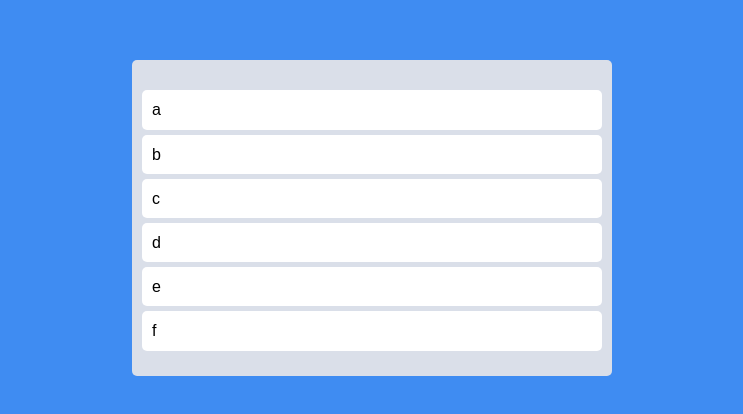
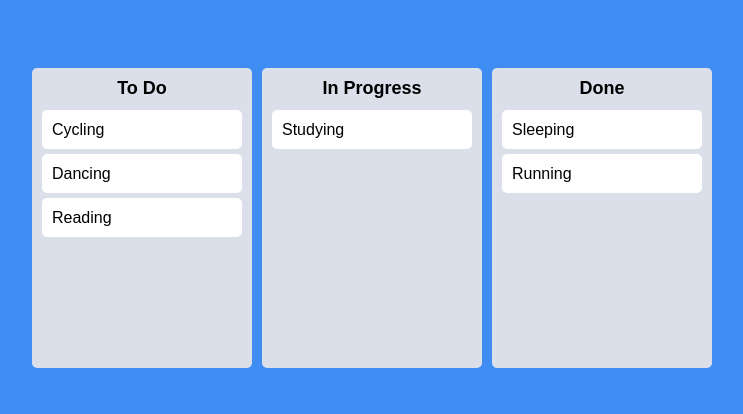
Before and after one commit to ellienori/react-master, a React (Create React App) app: page / in a window 1280 px wide. Shown: the part 182-596 px from the top of the page, without its empty margins (268-1011 px from the left). Built offline with nearby package versions, Linux system fonts and the light colour scheme.

Commit message:
#6 multiboard

```diff
--- a/src/App.tsx
+++ b/src/App.tsx
@@ -1,10 +1,13 @@
-import { DragDropContext, Draggable, Droppable } from "react-beautiful-dnd";
+import { DragDropContext, DropResult } from "react-beautiful-dnd";
 import styled from "styled-components";
+import { useRecoilState } from 'recoil';
+import { toDoState } from './atoms';
+import Board from "./Components/Board";
 
 const Wrapper = styled.div`
   display: flex;
-  max-width: 480px;
-  width: 100%;
+  max-width: 680px;
+  width: 100vw;
   margin: 0 auto;
   justify-content: center;
   align-items: center;
@@ -12,57 +15,39 @@
 `;
 
 const Boards = styled.div`
-  display: grid;
+  display: flex;
+  justify-content: center;
+  align-items: flex-start;
   width: 100%;
-  grid-template-columns: repeat(1, 1fr);
+  gap: 10px;
 `;
 
-const Board = styled.div`
-  padding: 20px 10px;
-  padding-top: 30px;
-  background-color: ${(props) => props.theme.boardColor};
-  border-radius: 5px;
-  min-height: 200px;
-`;
-
-const Card = styled.div`
-  border-radius: 5px;
-  margin-bottom: 5px;
-  padding: 10px 10px;
-  background-color: ${(props) => props.theme.cardColor};
-`;
-
-const toDos = ["a", "b", "c", "d", "e", "f"];
-
 function App() {
-  const onDragEnd = () => {
-
+  const [toDos, setToDos] = useRecoilState(toDoState);
+  const onDragEnd = ({draggableId, destination, source}: DropResult) => {
+    if (!destination) {
+      // 같은 자리에 내려 놓을 수도 있으니까
+      return;
+    }
+    if (destination?.droppableId === source.droppableId) {
+      // same board movement.
+      setToDos((allBoards) => {
+        const boardCopy = [...allBoards[source.droppableId]];
+        boardCopy.splice(source.index, 1);
+        boardCopy.splice(destination?.index, 0, draggableId);
+        return {
+          ...allBoards,
+          [source.droppableId]: boardCopy,
+        };
+      });
+    }
   };
 
   return (
     <DragDropContext onDragEnd={onDragEnd}>
       <Wrapper>
         <Boards>
-          <Droppable droppableId="one">
-            {(provided) => (
-              <Board ref={provided.innerRef} {...provided.droppableProps}>
-                {toDos.map((toDo, index) => (
-                  <Draggable draggableId={toDo} index={index}>
-                    {(magic) => (
-                      <Card
-                        ref={magic.innerRef}
-                        {...magic.dragHandleProps}
-                        {...magic.draggableProps}
-                      >
-                        {toDo}
-                      </Card>
-                    )}
-                  </Draggable>
-                ))}
-                {provided.placeholder}
-              </Board>
-            )}
-          </Droppable>
+          {Object.keys(toDos).map(boardId => <Board boardId={boardId} key={boardId} toDos={toDos[boardId]} />)}
         </Boards>
       </Wrapper>
     </DragDropContext>
--- /dev/null
+++ b/src/Components/Board.tsx
@@ -0,0 +1,44 @@
+import { Droppable } from "react-beautiful-dnd";
+import { DraggableCard } from './DraggableCard';
+import styled from "styled-components";
+
+const Wrapper = styled.div`
+  width: 300px;
+  padding: 20px 10px;
+  padding-top: 10px;
+  background-color: ${(props) => props.theme.boardColor};
+  border-radius: 5px;
+  min-height: 300px;
+`;
+
+const Title = styled.h2`
+  text-align: center;
+  font-weight: 600;
+  margin-bottom: 10px;
+  font-size: 18px;
+`;
+
+interface IBoardProps {
+  toDos: string[];
+  boardId: string;
+}
+
+export function Board ({toDos, boardId}: IBoardProps) {
+  return (
+    <Wrapper>
+      <Title>{boardId}</Title>
+      <Droppable droppableId={boardId}>
+      {(provided) => (
+        <div ref={provided.innerRef} {...provided.droppableProps}>
+          {toDos.map((toDo, index) => (
+            <DraggableCard key={toDo} index={index} toDo={toDo} />
+          ))}
+          {provided.placeholder}
+        </div>
+      )}
+    </Droppable>
+    </Wrapper>
+  );
+}
+
+export default Board;
--- /dev/null
+++ b/src/Components/DraggableCard.tsx
@@ -0,0 +1,33 @@
+import React from "react";
+import { Draggable } from "react-beautiful-dnd";
+import styled from "styled-components";
+
+const Card = styled.div`
+  border-radius: 5px;
+  margin-bottom: 5px;
+  padding: 10px 10px;
+  background-color: ${(props) => props.theme.cardColor};
+`;
+
+interface IDraggableProps {
+  toDo: string;
+  index: number;
+};
+
+export function DraggableCard ({toDo, index}:IDraggableProps) {
+  return (
+    <Draggable key={toDo} draggableId={toDo} index={index}>
+      {(magic) => (
+        <Card
+          ref={magic.innerRef}
+          {...magic.dragHandleProps}
+          {...magic.draggableProps}
+        >
+          {toDo}
+        </Card>
+      )}
+    </Draggable>
+  );
+}
+
+export default React.memo(DraggableCard);
--- a/src/atoms.ts
+++ b/src/atoms.ts
@@ -1,18 +1,14 @@
-import { atom, selector } from "recoil";
+import { atom } from "recoil";
 
-export const minuteState = atom({
-  key: "minutes",
-  default: 0,
+interface IToDoStage {
+  [key: string]: string[];
+}
+
+export const toDoState = atom<IToDoStage>({
+  key: "toDo",
+  default: {
+    "To Do": ["Cycling", "Dancing", "Reading"],
+    "In Progress": ["Studying", ],
+    "Done": ["Sleeping", "Running", ],
+  },
 });
-
-export const hourSelector = selector<number>({
-  key: "hours",
-  get: ({get}) => {
-    const minutes = get(minuteState);
-    return minutes / 60;
-  },
-  set: ({set}, newValue) => {
-    const minutes = Number(newValue) * 60;
-    set(minuteState, minutes);
-  }
-})
```
Also changed, not shown: 1 other file (tests, documents, lock files or other folders).
